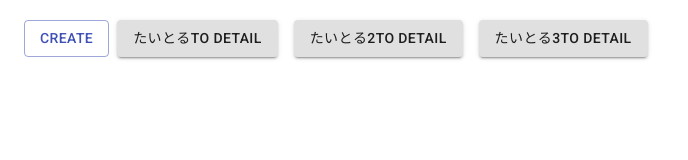
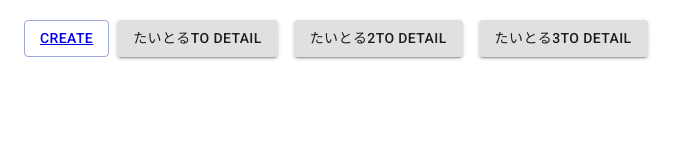
Before and after one commit to koukibuu3/react-memo-app, a React (Create React App) app: page / in a window 1280 px wide. Shown: the top 160 px of the page, without its empty margins (0-688 px from the left). Built offline with nearby package versions, Linux system fonts and the light colour scheme.

Commit message:
createページへのリンクを作成 #19

```diff
--- a/src/list/List.js
+++ b/src/list/List.js
@@ -18,7 +18,9 @@ const List = () => {
   return (
     <div className="List">
       <Button variant="outlined" color="primary">
-        create
+        <Link to="/create">
+          create
+        </Link>
       </Button>
       { list.map((value) => (
         <Item content={value} />
```
